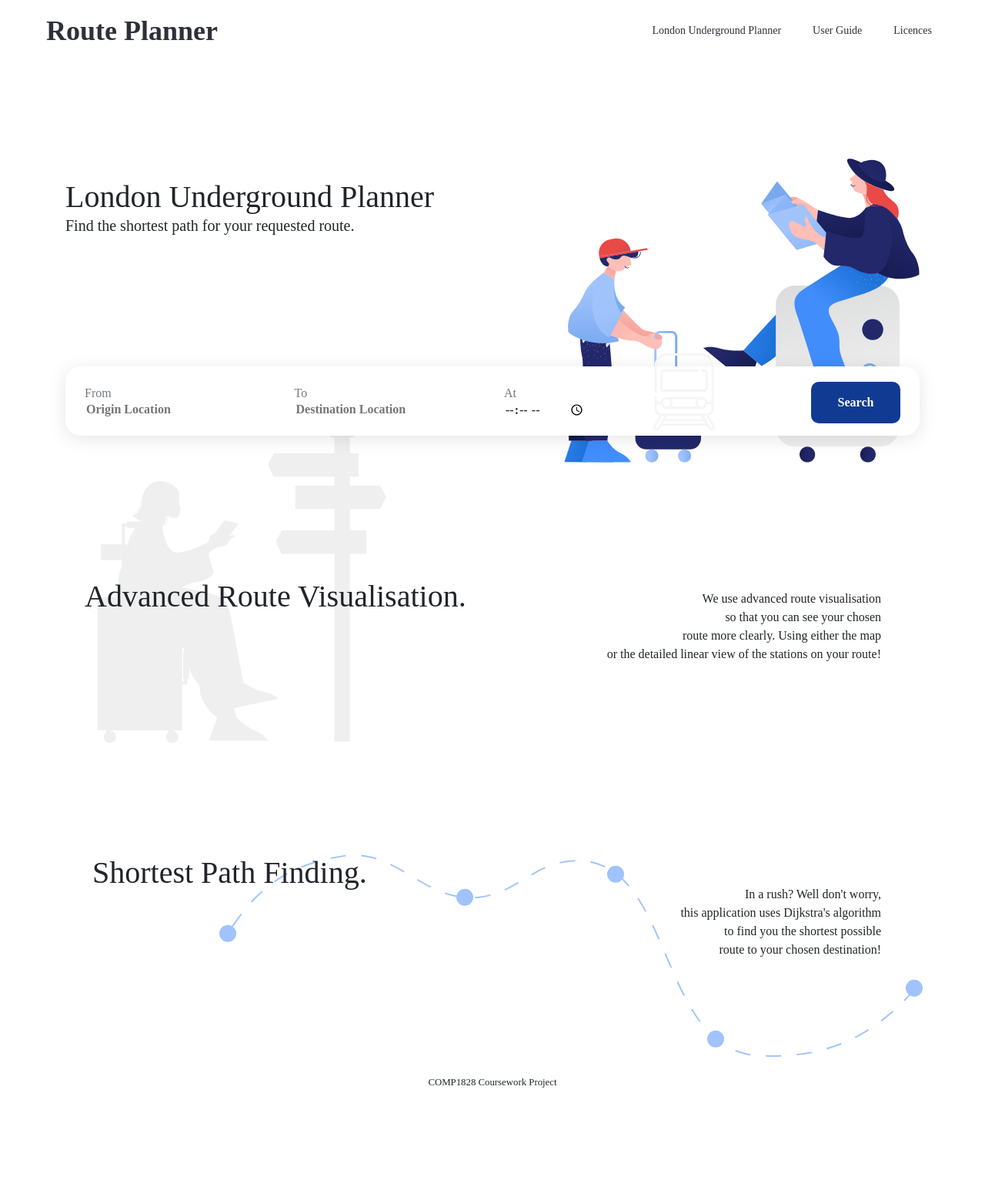
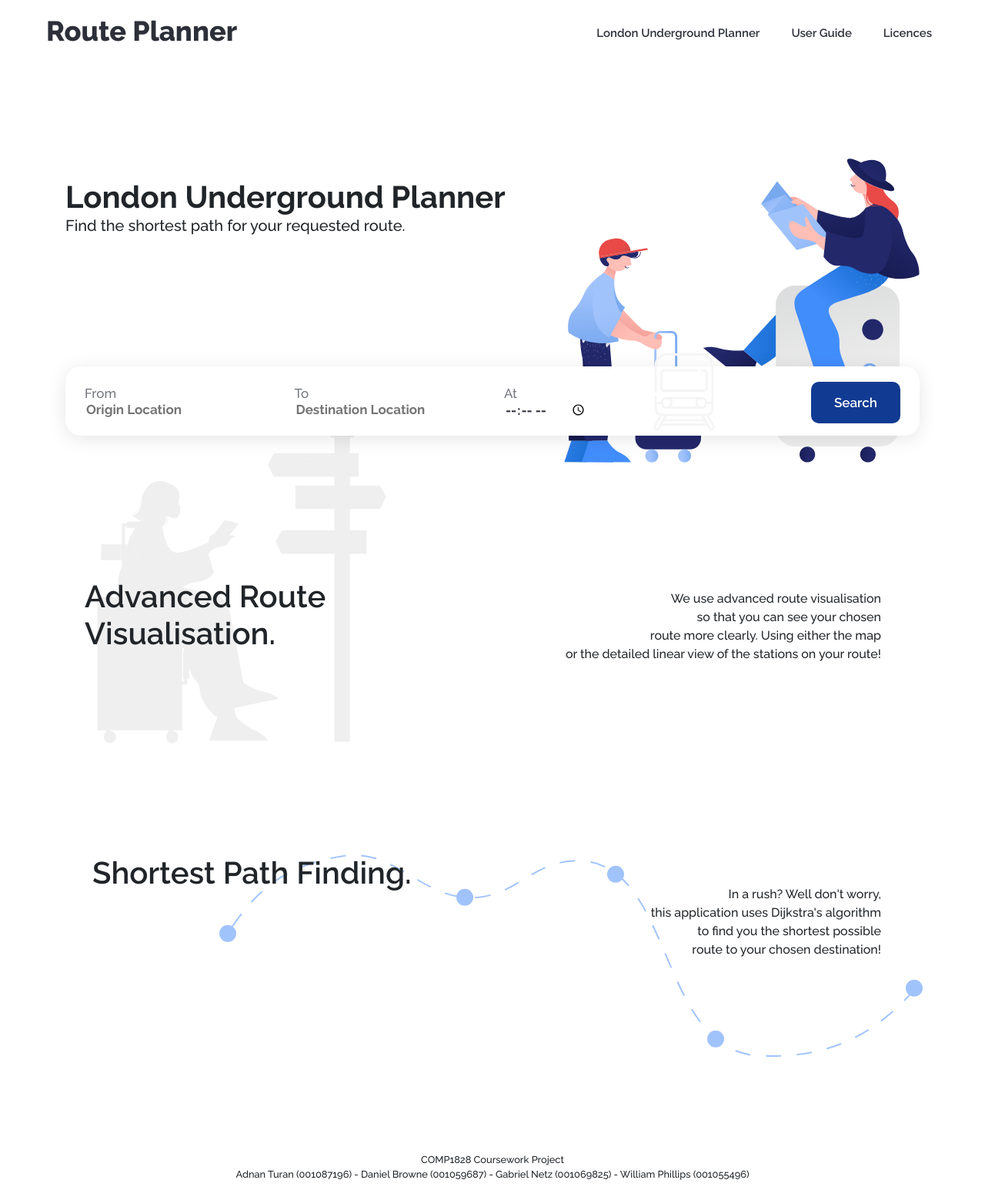
Before and after one commit to metallicgloss/London-Underground-Route-Planner, a Django app: page / in a window 1280 px wide. Shown: the whole page at 77% size. Before the commit the page ends 1413 px from the top, so only its background shows below. Run offline with Django 3.2, Linux system fonts and the light colour scheme; some libraries are stand-ins or nearby versions; some web fonts are replaced.

Commit message:
Adjust footer and font styling.

```diff
--- a/underground_route_planner/static/css/styles.css
+++ b/underground_route_planner/static/css/styles.css
@@ -24,25 +24,15 @@
     --waterloo-line: #93CEBA;
 }
 
-@font-face {
-    font-family: 'GT Haptik';
-    font-style: normal;
-    font-weight: normal;
-    src: url('/static/fonts/GT_Haptik_Regular.ttf') format("truetype");
-}
-
-@font-face {
-    font-family: 'GT Haptik';
-    font-style: normal;
-    font-weight: bold;
-    src: url('/static/fonts/GT_Haptik_Bold.ttf') format("truetype");
-}
-
 body {
-    font-family: 'GT Haptik';
+    font-family: 'Raleway', sans-serif;
     max-width: 100%;
     min-height: 100%;
     overflow-x: hidden;
+}
+
+footer {
+    margin-top: 100px;
 }
 
 @media (min-width: 1800px) {
@@ -65,8 +55,7 @@ body {
 .navbar-custom .navbar-brand {
     color: var(--primary-black);
     font-size: 36px;
-    font-style: normal;
-    font-weight: 750;
+    font-weight: 800;
     line-height: 45px;
     margin-left: -25px;
 }
@@ -81,14 +70,18 @@ body {
 
 .navbar-custom .navbar-nav .nav-item {
     margin-left: 25px;
+    margin-top: 5px;
 }
 
 .navbar-custom .navbar-nav .nav-item .nav-link {
     color: var(--primary-black);
-    font-size: 14px;
-    font-style: normal;
-    font-weight: normal;
+    font-size: 15px;
+    font-weight: 600;
     line-height: 18px;
+}
+
+.navbar-custom .navbar-nav .nav-item .nav-link:hover {
+    color: var(--secondary-black);
 }
 
 /*
@@ -114,23 +107,20 @@ body {
 
 .header-block .header-block-content .header-block-heading {
     font-size: 40px;
-    font-style: normal;
-    font-weight: normal;
+    font-weight: 700;
     line-height: 50px;
 }
 
 .header-block .header-block-content .header-block-subheading, .header-block .header-block-content .subpage-block-subheading {
     font-size: 20px;
-    font-style: normal;
-    font-weight: normal;
+    font-weight: 500;
     line-height: 25px;
 }
 
 .header-block .header-block-content .subpage-block-heading {
     padding-top: 60px;
     font-size: 40px;
-    font-style: normal;
-    font-weight: normal;
+    font-weight: 500;
     line-height: 50px;
 }
 
@@ -172,9 +162,8 @@ body {
 
 .homepage-selection .selection-box .selection-title {
     color: var(--secondary-black);
-    font-size: 16px;
-    font-style: normal;
-    font-weight: normal;
+    font-size: 17px;
+    font-weight: 500;
     line-height: 20px;
     margin-bottom: 0;
 }
@@ -183,9 +172,8 @@ body {
     border: none;
     outline: none;
     color: var(--primary-black);
-    font-size: 16px;
-    font-style: normal;
-    font-weight: 750;
+    font-size: 17px;
+    font-weight: 700;
     line-height: 20px;
 }
 
@@ -207,14 +195,14 @@ body {
     border-radius: 10px;
     border: 0;
     color: #fff;
-    font-size: 16px;
-    font-style: normal;
-    font-weight: 750;
+    font-size: 17px;
+    font-weight: 600;
     height: 54px;
     line-height: 20px;
     margin-top: -5px;
     outline: none;
     width: 116px;
+    transition: all 0.06s ease-in-out;
 }
 
 .homepage-selection .selection-button #selection-submit-button:hover {
@@ -372,6 +363,7 @@ body {
 
 #text-overlay-upper {
     position: absolute;
+    font-weight: 600;
     margin-top: 185px;
     margin-left: 25px;
 }
@@ -382,6 +374,7 @@ body {
 
 #text-overlay-lower {
     z-index: 100;
+    font-weight: 600;
     position: absolute;
     margin-left: 35px;
 }
--- a/underground_route_planner/templates/layout.html
+++ b/underground_route_planner/templates/layout.html
@@ -9,8 +9,10 @@
 
     <title>London Underground Route Planning - University of Greenwich</title>
 
-    <link rel="stylesheet" href="https://stackpath.bootstrapcdn.com/bootstrap/4.5.2/css/bootstrap.min.css"
-        integrity="sha384-JcKb8q3iqJ61gNV9KGb8thSsNjpSL0n8PARn9HuZOnIxN0hoP+VmmDGMN5t9UJ0Z" crossorigin="anonymous">
+    <link rel="stylesheet" href="https://stackpath.bootstrapcdn.com/bootstrap/4.5.2/css/bootstrap.min.css" integrity="sha384-JcKb8q3iqJ61gNV9KGb8thSsNjpSL0n8PARn9HuZOnIxN0hoP+VmmDGMN5t9UJ0Z" crossorigin="anonymous">
+    <link rel="preconnect" href="https://fonts.gstatic.com">
+    <link rel="preconnect" href="https://fonts.gstatic.com">
+    <link href="https://fonts.googleapis.com/css2?family=Raleway:wght@500;600;700;800&display=swap" rel="stylesheet">
     <link rel="stylesheet" href="{% static 'css/styles.css' %}">
     <link rel="shortcut icon" href="{% static 'imgs/favicon.ico' %}" />
 </head>
@@ -19,8 +21,7 @@
     <nav class="navbar navbar-expand-lg navbar-light navbar-custom">
         <div class="container">
             <a class="navbar-brand" href="{% url 'index' %}">Route Planner</a>
-            <button class="navbar-toggler" type="button" data-toggle="collapse" data-target="#navbarResponsive"
-                aria-controls="navbarResponsive" aria-expanded="false" aria-label="Toggle navigation">
+            <button class="navbar-toggler" type="button" data-toggle="collapse" data-target="#navbarResponsive" aria-controls="navbarResponsive" aria-expanded="false" aria-label="Toggle navigation">
                 <span class="navbar-toggler-icon"></span>
             </button>
             <div class="collapse navbar-collapse" id="navbarResponsive">
@@ -44,14 +45,12 @@
     <footer class="py-4">
         <div class="container">
             <p class="m-0 text-center text-black small">COMP1828 Coursework Project</p>
+            <p class="m-0 text-center text-black small">Adnan Turan (001087196) - Daniel Browne (001059687) - Gabriel Netz (001069825) - William Phillips (001055496)</p>
         </div>
     </footer>
 
-    <script src="https://code.jquery.com/jquery-3.5.1.min.js"
-        integrity="sha256-9/aliU8dGd2tb6OSsuzixeV4y/faTqgFtohetphbbj0=" crossorigin="anonymous"></script>
-    <script src="https://stackpath.bootstrapcdn.com/bootstrap/4.5.2/js/bootstrap.bundle.min.js"
-        integrity="sha384-LtrjvnR4Twt/qOuYxE721u19sVFLVSA4hf/rRt6PrZTmiPltdZcI7q7PXQBYTKyf"
-        crossorigin="anonymous"></script>
+    <script src="https://code.jquery.com/jquery-3.5.1.min.js" integrity="sha256-9/aliU8dGd2tb6OSsuzixeV4y/faTqgFtohetphbbj0=" crossorigin="anonymous"></script>
+    <script src="https://stackpath.bootstrapcdn.com/bootstrap/4.5.2/js/bootstrap.bundle.min.js" integrity="sha384-LtrjvnR4Twt/qOuYxE721u19sVFLVSA4hf/rRt6PrZTmiPltdZcI7q7PXQBYTKyf" crossorigin="anonymous"></script>
     {% block page_scripts %}{% endblock %}
 </body>
 
```
Also changed, not shown: other parts of underground_route_planner/static/css/styles.css (+13 -10 lines).
